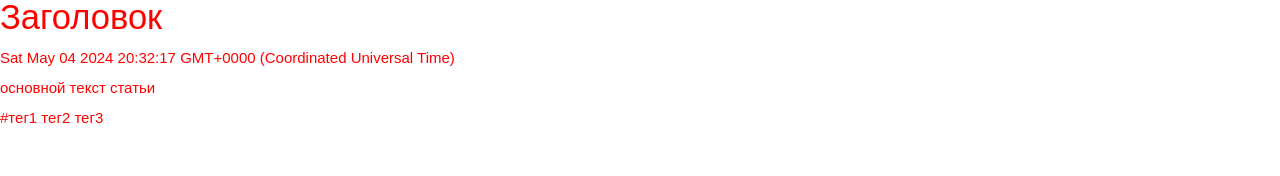
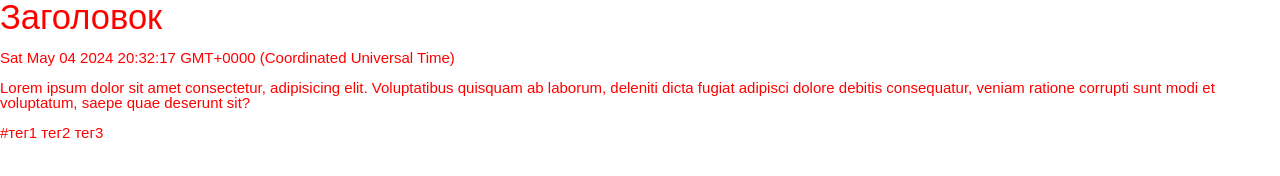
Before and after one commit to Shamlov/36-homework_Shamlov, a plain HTML site: page index.html in a window 1280 px wide. Drawn offline with Linux system fonts and the light colour scheme.

Commit message:
Result_V2

```diff
--- a/js/script.js
+++ b/js/script.js
@@ -39,7 +39,7 @@ class News extends PrintMachine {
         this.text = text;
     }
     print() {
-        let time = new Date()
+        let time = new Date()  // тут именно время вызова метода print
         document.write(`<section style = "font-size:${this.size}px; color: ${this.color}; font-family: ${this.famyli} ">
             <h2 style = "font-size:${this.size * 2.3}px;">${this.title}</h2>
             <br>
@@ -52,6 +52,6 @@ class News extends PrintMachine {
     }
     // пока не знаю как работать с датами. поэтому просто вставил. и еще иомент с выведением разницы. как это все обновляется . ведь метод вызовем или обновим страницу соответственно метод вызовется в настоящее время и от чего откладывать тогда это время.
 }
-
-let test2 = new News(15, 'red', 'sans-serif', 'Заголовок','#тег1 тег2 тег3', 'основной текст статьи')
+let articleText = 'Lorem ipsum dolor sit amet consectetur, adipisicing elit. Voluptatibus quisquam ab laborum, deleniti dicta fugiat adipisci dolore debitis consequatur, veniam ratione corrupti sunt modi et voluptatum, saepe quae deserunt sit?'
+let test2 = new News(15, 'red', 'sans-serif', 'Заголовок','#тег1 тег2 тег3', articleText)
 test2.print()
```
Also changed, not shown: index.html (+0 -1 lines).
